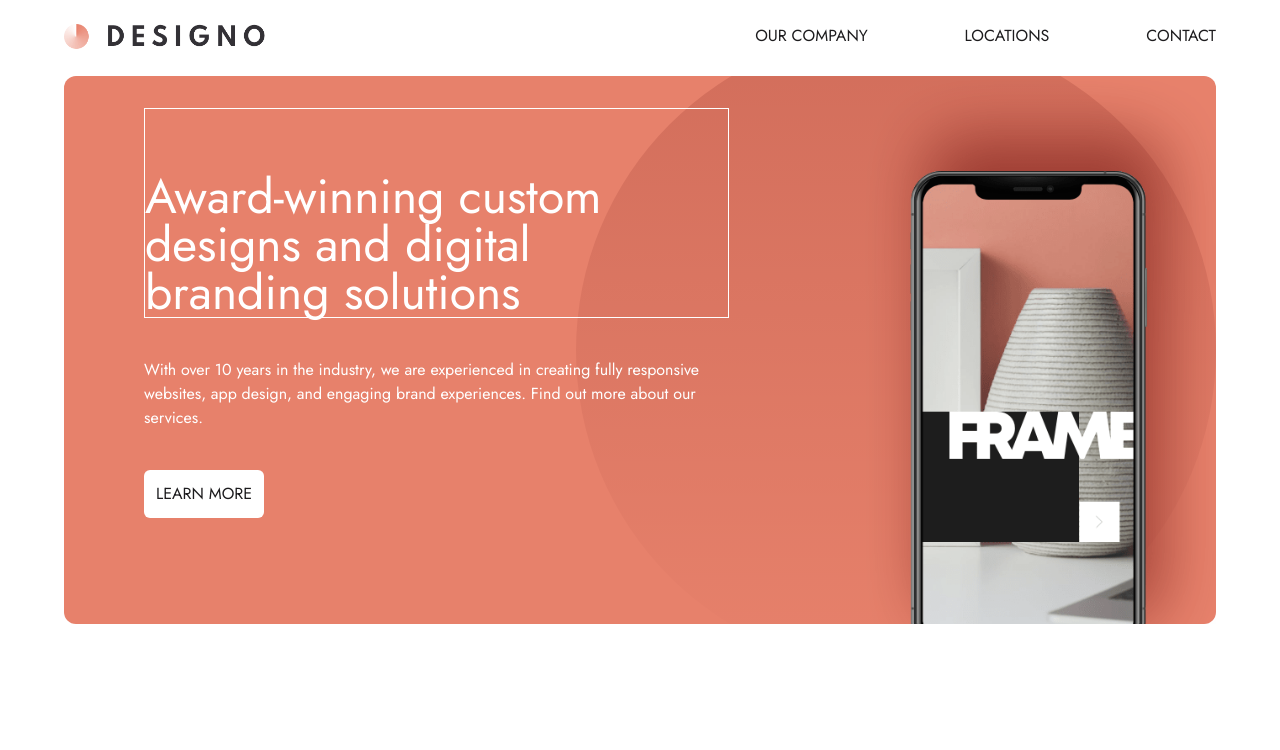
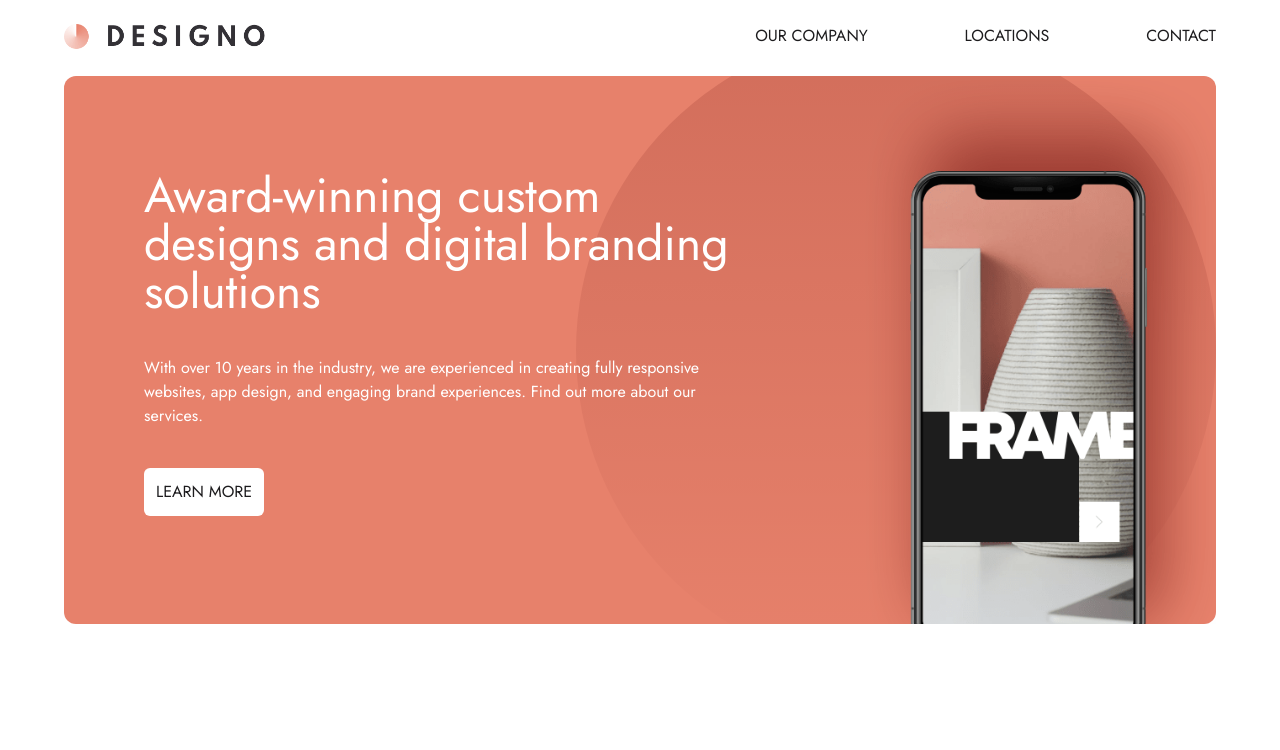
Before and after one commit to SheeloveDol/designo, a React (Vite) app: page / in a window 1280 px wide. Shown: the top 750 px of the page. Built offline with nearby package versions, Linux system fonts and the light colour scheme.

Commit message:
Fixed spacing issues with LocationsPage

```diff
--- a/src/components/ContactCard.jsx
+++ b/src/components/ContactCard.jsx
@@ -15,11 +15,11 @@ export const ContactCard = ({
   return (
     <div>
       <section className="sm:flex sm:flex-col sm:gap-6 lg:flex-row mb-10 sm:mb-24 lg:mb-6">
-        <div className={`text-center ${flexItemOrder}`}>
+        <div className={`text-center ${flexItemOrder} `}>
           <img
             src={tabletImage}
             alt="Map showing location in Canada"
-            className="sm:block lg:hidden w-full sm:rounded-lg lg:rounded-lg"
+            className="sm:block h-72 sm:h-auto lg:hidden w-full sm:rounded-lg lg:rounded-lg"
           />
 
           <img
@@ -29,7 +29,7 @@ export const ContactCard = ({
           />
         </div>
 
-        <div className="bg-[#FFEAE9] text-center sm:text-left sm:pl-24 py-14 sm:py-20 sm:w-auto sm:rounded-lg lg:basis-2/3 grid items-center bg-twoCircle sm:bg-center sm:bg-no-repeat">
+        <div className="bg-[#FFEAE9] text-center sm:text-left sm:pl-24 py-14 sm:py-20 sm:w-auto sm:rounded-lg lg:basis-2/3 grid items-center bg-twoCircle sm:bg-center sm:bg-no-repeat md:h-96 lg:h-auto grow">
           <div>
             <h2 className="mb-6 text-peach text-2xl sm:text-3xl">{location}</h2>
           </div>
--- a/src/pages/Home.jsx
+++ b/src/pages/Home.jsx
@@ -83,7 +83,7 @@ export const Home = () => {
         >
           <div className="lg:flex mx-4 lg:mx-0 lg:pl-20xnxx">
             <div className="lg:text-left px-5 sm:px-20 lg:px-0 md:pt-8 lg:pl-20 lg:pr-28 ">
-              <h2 className="text-3xl sm:text-3xl md:text-4xl lg:text-5xl pt-16  leading-10 border">
+              <h2 className="text-3xl sm:text-3xl md:text-4xl lg:text-5xl pt-16  leading-10">
                 Award-winning custom designs and digital branding solutions
               </h2>
               <p className="mt-10 text-sm sm:text-base text-center lg:text-left leading-7">
--- a/src/pages/Locations.jsx
+++ b/src/pages/Locations.jsx
@@ -5,6 +5,7 @@ import AustraliaDesktopMapImg from "../assets/locations/desktop/image-map-austra
 import UkTabletMapImg from "../assets/locations/tablet/image-map-uk.png"
 import UkDesktopMapImg from "../assets/locations/desktop/image-map-united-kingdom.png"
 import { ContactCard } from "../components/ContactCard"
+import ScrollToTop from "../components/ScrollToTop"
 
 
 export const Locations = () => {
@@ -46,7 +47,8 @@ export const Locations = () => {
   ]
 
   return (
-    <div className="sm:mx-10 lg:mx-16 ">
+    <div className="sm:mx-10 lg:mx-16">
+      <ScrollToTop />
       {
         locationsData.map((item, index) =>
           <ContactCard
```
